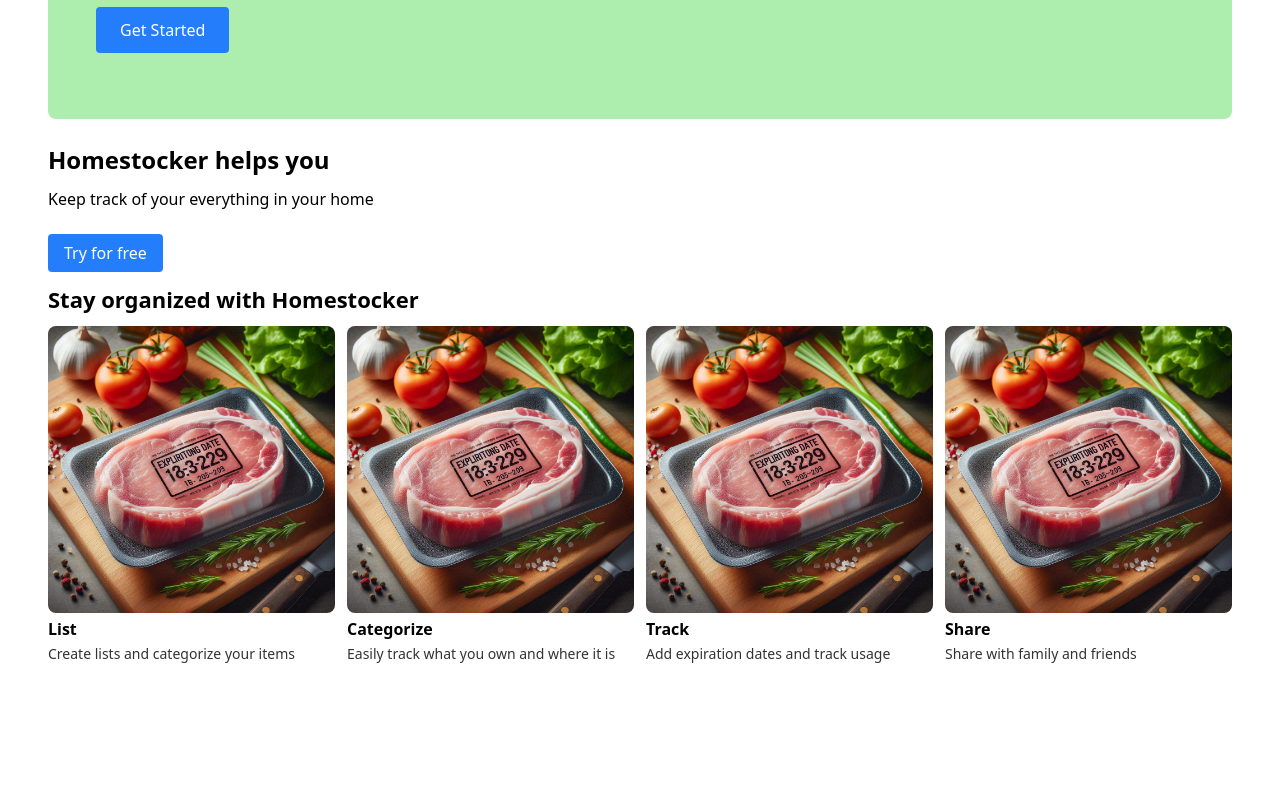
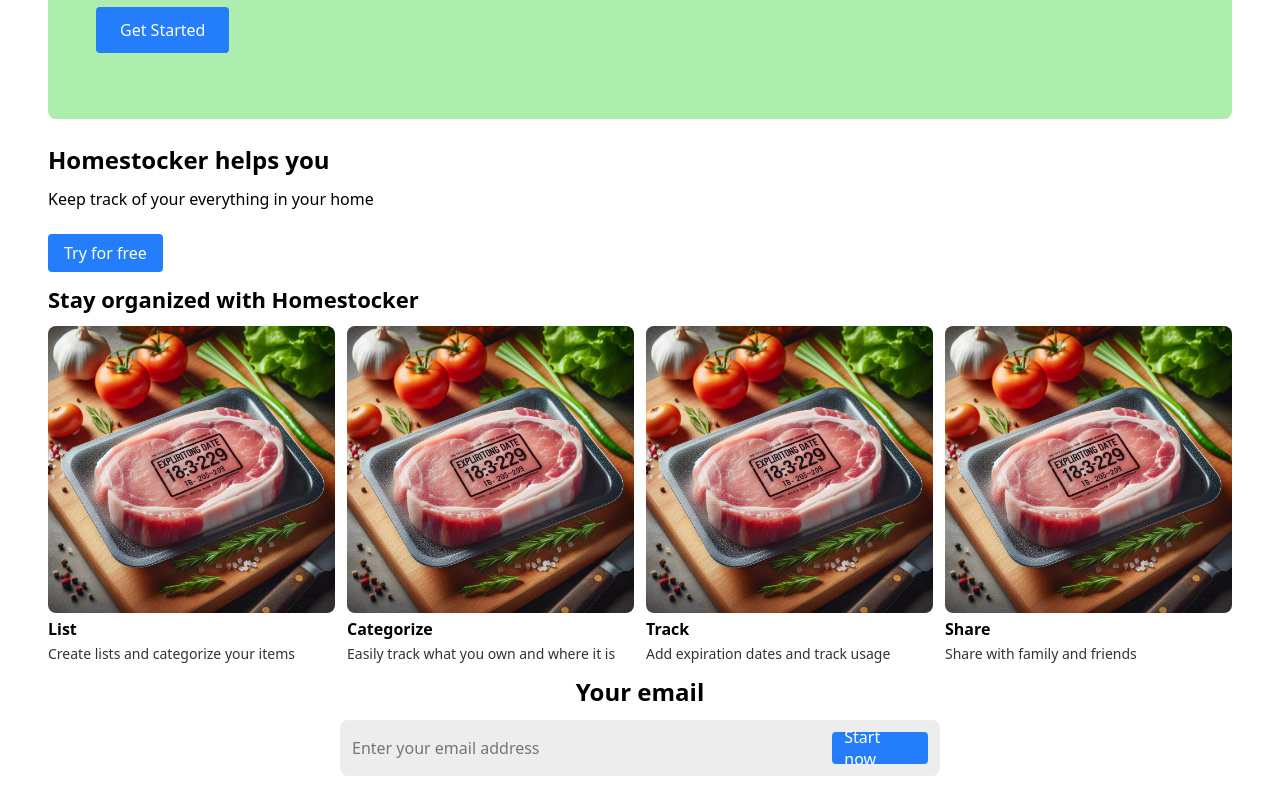
Before and after one commit to angelporlan/homestocker, an Angular app in the folder frontend/: page / in a window 1280 px wide. Shown: the part 269-1069 px from the top of the page. Before the commit the page ends 956 px from the top, so only its background shows below. Built offline with nearby package versions, Linux system fonts and the light colour scheme.

Commit message:
email component of landing page finished

```diff
--- /dev/null
+++ b/frontend/src/app/components/landing-page/email/email.component.css
@@ -0,0 +1,66 @@
+section {
+    margin: 12px;
+}
+
+h3 {
+    font-size: 24px;
+}
+
+.email {
+    width: 100%;
+    display: flex;
+    margin-top: 12px;
+    padding: 12px;
+    background-color: var(--gray-color);
+    border-radius: 8px;
+    max-width: 600px;
+
+}
+
+input {
+    width: 100%;
+    height: 32px;
+    border: none;
+    border-radius: 4px;
+    font-size: 16px;
+    background-color: var(--gray-color);
+    outline: none;
+    color: var(--gray-dark-color);
+}
+
+
+a {
+    background-color: var(--blue-color);
+    height: 32px;
+    width: 110px;
+    border: none;
+    border-radius: 4px;
+    padding: 0 12px;
+    color: white;
+    font-size: 16px;
+    text-decoration: none;
+    display: flex;
+    align-items: center;
+    justify-content: center;
+    cursor: pointer;
+}
+
+a:hover {
+    background-color: var(--blue-hover-color);
+}
+
+@media (min-width: 380px) {
+    section {
+        margin: 12px 24px;
+    }
+}
+
+@media (min-width: 600px) {
+    section {
+        margin: 12px 0;
+        display: flex;
+        flex-direction: column;
+        align-items: center;
+        justify-content: center;
+    }
+}
--- /dev/null
+++ b/frontend/src/app/components/landing-page/email/email.component.html
@@ -0,0 +1,7 @@
+<section>
+    <h3>Your email</h3>
+    <div class="email">
+        <input type="text" placeholder="Enter your email address">
+        <a routerLink="/login">Start now</a>
+    </div>
+</section>
--- a/frontend/src/app/views/landing-page/landing-page.component.html
+++ b/frontend/src/app/views/landing-page/landing-page.component.html
@@ -4,4 +4,5 @@
     <app-image-letters></app-image-letters>
     <app-pre-article></app-pre-article>
     <app-articles></app-articles>
+    <app-email></app-email>
 </main>
--- a/frontend/src/app/views/landing-page/landing-page.component.ts
+++ b/frontend/src/app/views/landing-page/landing-page.component.ts
@@ -4,11 +4,12 @@
 import { ImageLettersComponent } from '../../components/landing-page/image-letters/image-letters.component';
 import { PreArticleComponent } from '../../components/landing-page/pre-article/pre-article.component';
 import { ArticlesComponent } from '../../components/landing-page/articles/articles.component';
+import { EmailComponent } from '../../components/landing-page/email/email.component';
 
 @Component({
   selector: 'app-landing-page',
   standalone: true,
-  imports: [NavbarComponent, DashboardComponent, ImageLettersComponent, PreArticleComponent, ArticlesComponent],
+  imports: [NavbarComponent, DashboardComponent, ImageLettersComponent, PreArticleComponent, ArticlesComponent, EmailComponent],
   templateUrl: './landing-page.component.html',
   styleUrl: './landing-page.component.css'
 })
```
Also changed, not shown: frontend/src/app/components/landing-page/email/email.component.ts (added, +13 -0 lines).
